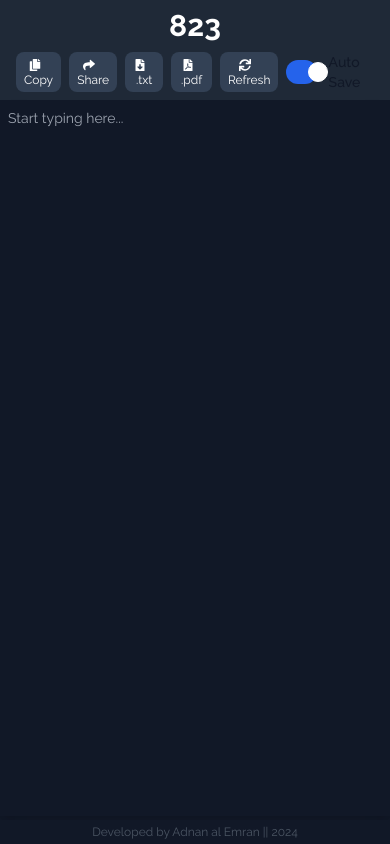
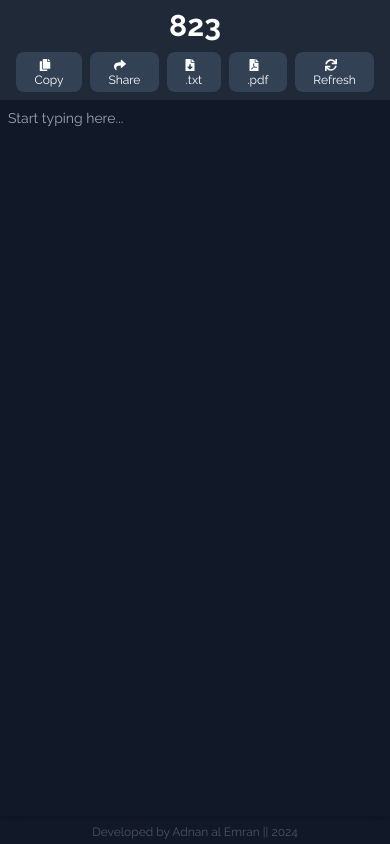
Before and after one commit to adnanalemran/onText, a React (Vite) app: page /823 in a window 390 px wide. Built offline with nearby package versions, Linux system fonts and the light colour scheme; no server answers.

Commit message:
Refactor Note component to hide auto save toggle on smaller screens

```diff
--- a/src/components/Note.jsx
+++ b/src/components/Note.jsx
@@ -235,7 +235,7 @@ const Note = () => {
                         <FaSync className="inline-block mr-2" /> Refresh
                     </button>
                     {/* Auto Save Toggle */}
-                    <label className="inline-flex items-center cursor-pointer">
+                    <label className="hidden lg:inline-flex items-center cursor-pointer">
                         <input
                             type="checkbox"
                             className="sr-only peer"
```
